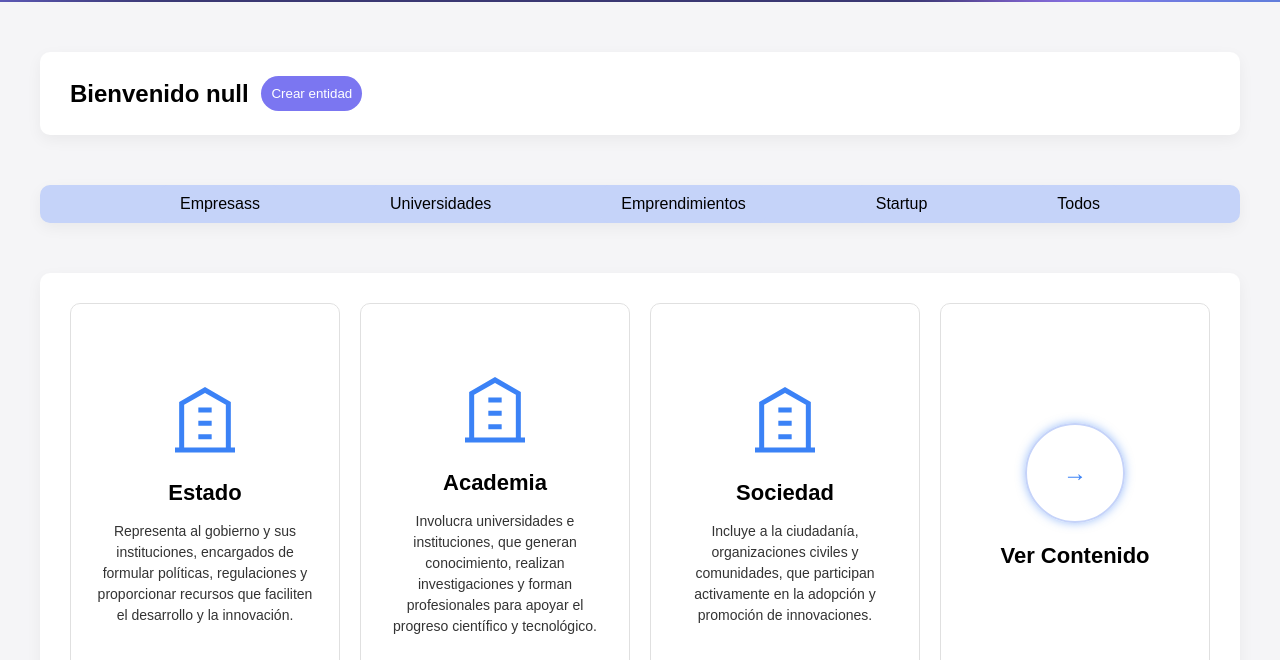
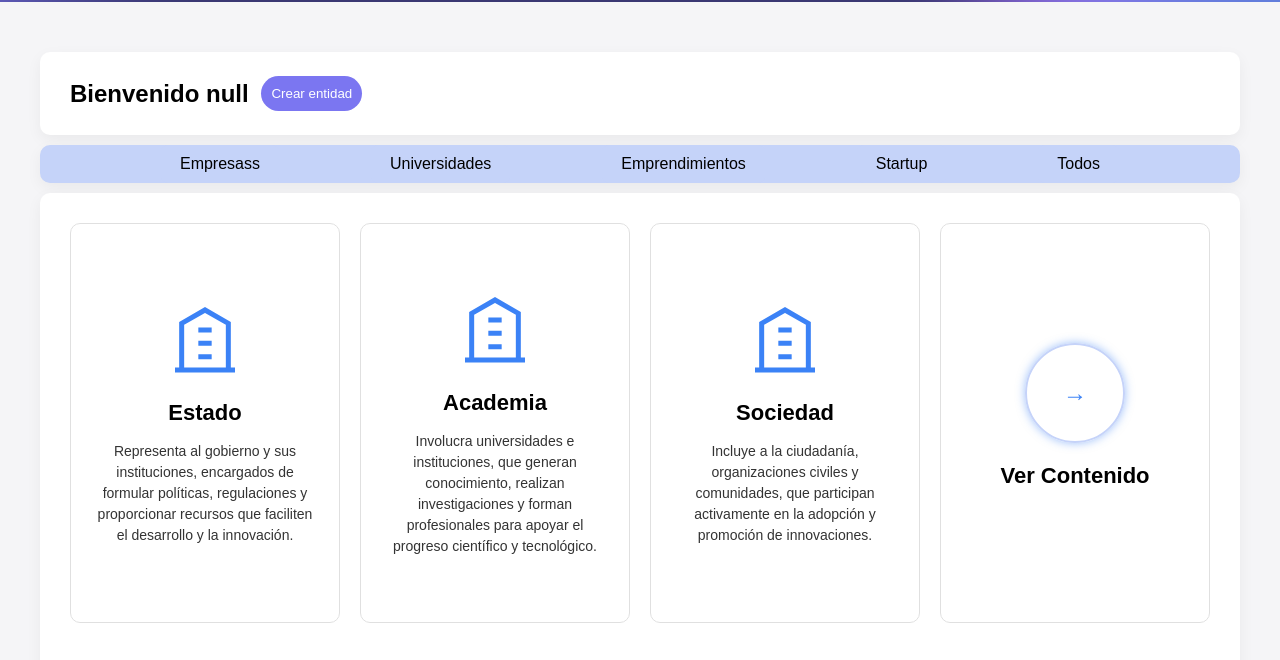
Before and after one commit to jsnunez/sinaptico, a website: page app/pages/admin/helice.html in a window 1280 px wide. Shown: the part 76-736 px from the top of the page. Drawn offline with Linux system fonts and the light colour scheme; files whose address does not match are found by name.

Commit message:
arreglo margine filtro

```diff
--- a/app/pages/admin/helice.html
+++ b/app/pages/admin/helice.html
@@ -87,6 +87,7 @@
         .main-content {
             max-width: 1200px;
             margin: 50px auto;
+            margin-top: 0px;
             padding: 30px;
             background-color: white;
             border-radius: 10px;
@@ -97,6 +98,8 @@
             display: flex;
             max-width: 1200px;
             margin: 50px auto;
+            margin-bottom: 0px;
+
             padding: 30px;
             padding-top: 0px;
             padding-bottom: 0px;
@@ -245,7 +248,7 @@
         .filtro{
             display: flex;
             max-width: 1200px;
-            margin: 50px auto;
+            margin: 10px auto;
             padding: 30px;
             padding-top: 0px;
             padding-bottom: 0px;
```
